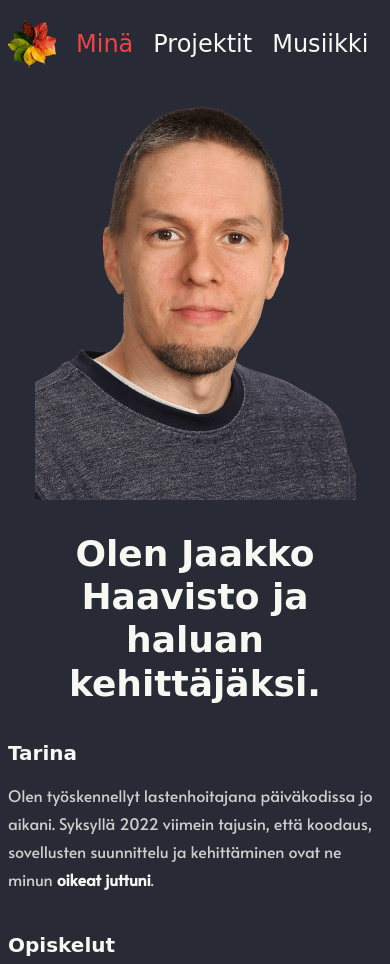
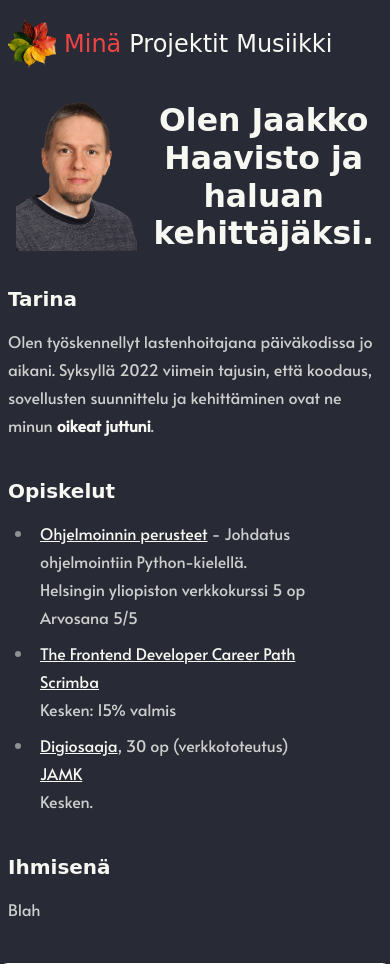
Before and after one commit to takutta/My-personal-portfolio-page, a Flask app: page / in a window 390 px wide. Shown: the top 964 px of the page. Run offline with Flask 2, Linux system fonts and the light colour scheme; style sheets or scripts are compiled from the project's sources; parts of the project's set-up code (start-up, migrations or seed data) failed here and were passed over; some web fonts are replaced.

Commit message:
Pieniä ulkonäköviilauksia

```diff
--- a/templates/base.html
+++ b/templates/base.html
@@ -36,14 +36,14 @@
         <div
           class="flex flex-wrap py-2 pb-5 text-2xl md:text-4xl items-left font-otsikko place-items-center"
         >
-          <div class="flex-none w-12 mr-5 md:w-28">
-            <img
+          <div class="flex-none w-12 mr-2 md:mr-5 md:w-28">
+            <a href="{{ url_for('etusivu.index') }}"><img
               class="object-scale-down w-12 transition-all duration-200 md:w-28 h-50 hover:rotate-12"
               src="{{ url_for('static', filename='images/lehdet.png') }}"
-            />
+            /></a>
           </div>
-          <a href="{{ url_for('etusivu.index') }}" class="py-5 flex-none mr-5 hover:text-red-500 {% if selected == "Minä" %} text-red-500 {% else %} hover:scale-95 duration-100 {% endif %}">Minä</a>
-          <a href="{{ url_for('projektit.index') }}" class="py-5 flex-none mr-5 hover:text-lime-500 {% if selected == "Projektit" %} text-lime-500 {% else %} hover:scale-95 duration-100 {% endif %}">Projektit</a>
+          <a href="{{ url_for('etusivu.index') }}" class="py-5 flex-none mr-2 md:mr-5 hover:text-red-500 {% if selected == "Minä" %} text-red-500 {% else %} hover:scale-95 duration-100 {% endif %}">Minä</a>
+          <a href="{{ url_for('projektit.index') }}" class="py-5 flex-none mr-2 md:mr-5 hover:text-lime-500 {% if selected == "Projektit" %} text-lime-500 {% else %} hover:scale-95 duration-100 {% endif %}">Projektit</a>
           <a href="{{ url_for('musiikki.index') }}" class="py-5 flex-none mr-0 hover:text-yellow-500 {% if selected == "Musiikki" %} text-yellow-500 {% else %} hover:scale-95 duration-100 {% endif %}">Musiikki</a>
 
         </div>
--- a/templates/etusivu.html
+++ b/templates/etusivu.html
@@ -1,13 +1,13 @@
 {% extends 'base.html' %} {% block title %}Jaakko{% endblock title %} {% block
 content %}
 <article class="prose max-w-none md:prose-xl">
-  <div class="flex flex-col items-center sm:gap-4 sm:flex-row">
+  <div class="flex flex-row items-center sm:gap-4 sm:flex-row">
     <div class="p-0 mx-2 md:basis-1/4">
       <img style="margin-top: 0" src="/static/images/omakuva_pieni.png" />
     </div>
-    <div class="mx-2 ml-2 justify-content md:basis-3/4">
+    <div class="mx-2 ml-2 text-sm sm:text-2xl justify-content md:basis-3/4">
       <h1
-        class="text-center font-otsikko sm:text-left"
+        class="text-center font-otsikko md:text-left"
         style="line-height: 1.2em"
       >
         Olen Jaakko Haavisto ja<br />
--- a/templates/projektit.html
+++ b/templates/projektit.html
@@ -9,7 +9,7 @@
 </div>
 <div class="grid gap-4 md:gap-6 lg:gap-5 lg:grid-cols-2">
     {%for projekti in projektilista %}
-    <a href="{{'/projektit/' + projekti["konenimi"]}}" class="flex flex-col items-center transition-all duration-300 bg-white border rounded-lg shadow-md md:flex-row md:max-w-4xl hover:saturate-150 dark:border-gray-700 dark:bg-gray-800 dark:hover:bg-gray-700">
+    <a href="{{'/projektit/' + projekti["konenimi"]}}" class="flex flex-col items-center transition-all duration-300 bg-white bg-gray-700 border border-gray-700 rounded-lg shadow-md md:flex-row md:max-w-4xl hover:saturate-150 hover:bg-gray-800 hover:border-gray-600">
         <img src="{{ url_for('static', filename='{}{}{}{}{}'.format('images/', projekti['konenimi'], '/', projekti['konenimi'], '.jpg')) }}" class="object-cover rounded-t-lg 2xl:w-96 xl:w-80 lg:w-56 md:w-56 md:rounded-none md:rounded-l-lg" alt="">
         <div class="flex flex-col justify-between p-4 leading-normal">
             <h5 class="mb-2 text-2xl font-bold tracking-tight text-gray-900 otsikko dark:text-white">{{projekti["nimi"]}}</h5>
```
